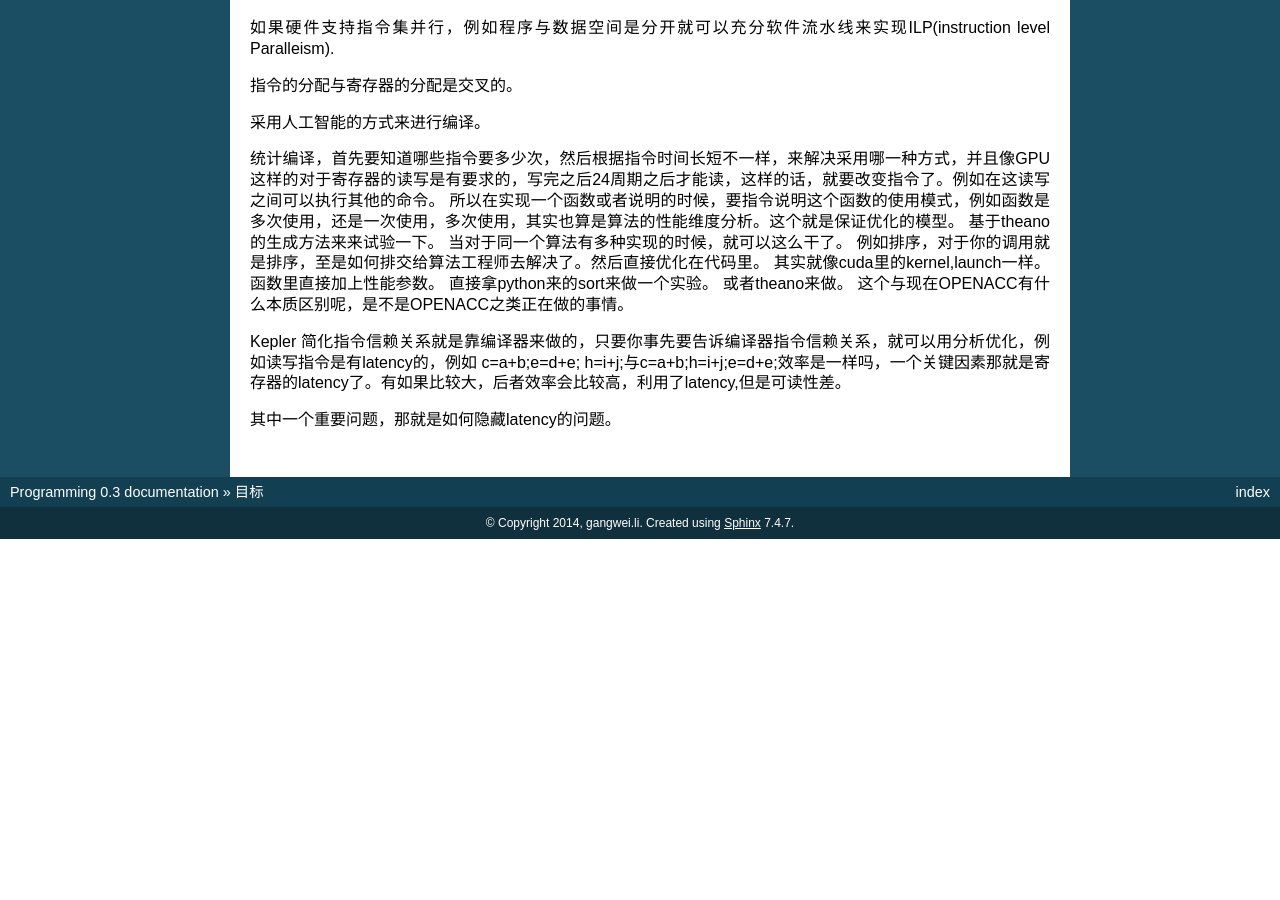
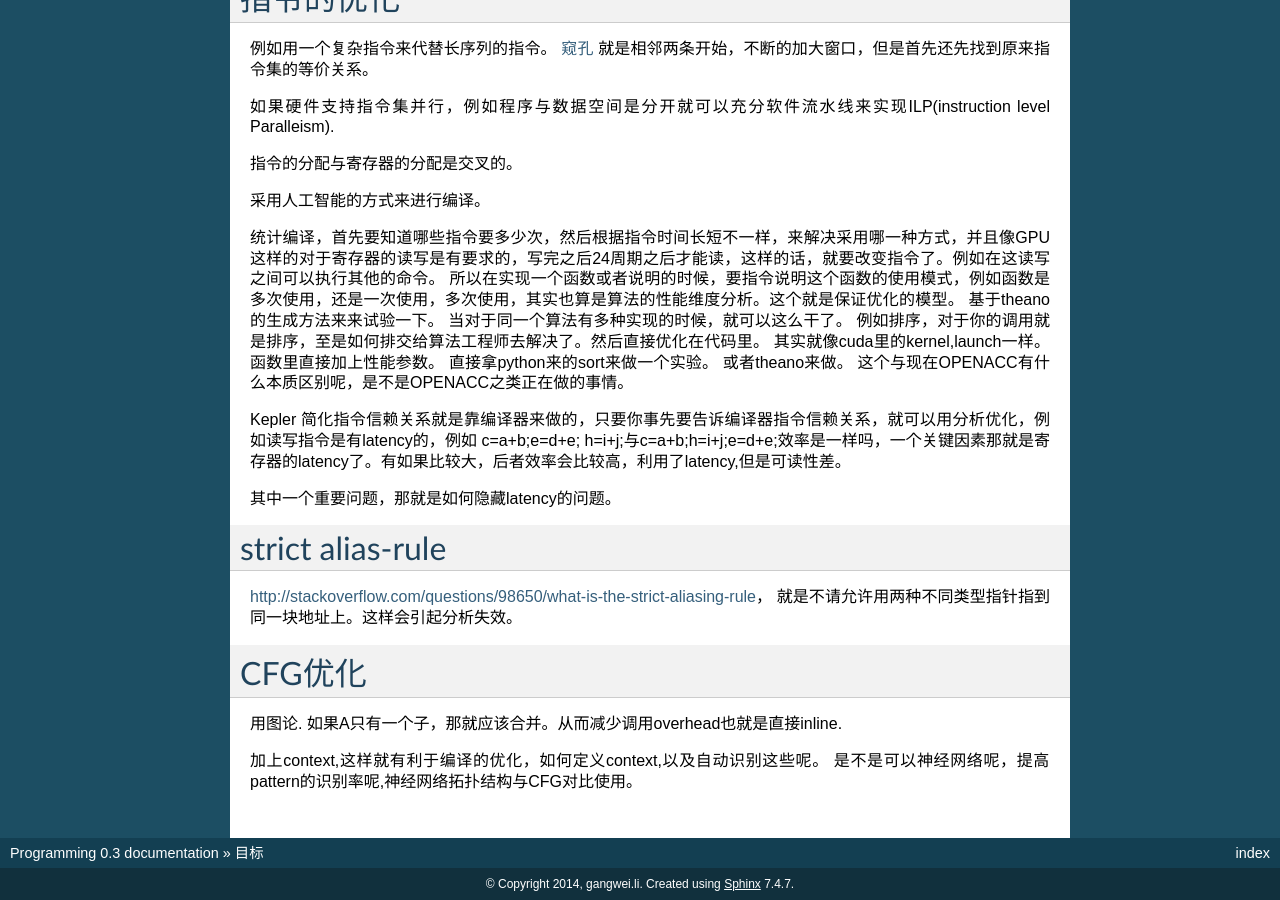
Before and after one commit to gwli/Programming, a Sphinx documentation site: the page built from source/content/Stage_3/LLVM/LLVMStudy.rst, in a window 1280 px wide and 900 px high, scrolled down 8807 px. Built offline with Sphinx 7.4.7, drawn with Linux system fonts in a browser that asks for light colours; before the commit the page ends 9346 px from its top, so only the background shows below that; some of the changed text lies outside the part shown.

Commit message:
strict alias rule

```diff
--- a/source/content/Stage_3/LLVM/LLVMStudy.rst
+++ b/source/content/Stage_3/LLVM/LLVMStudy.rst
@@ -453,6 +453,7 @@ instance interleaving
 Array remapping
 https://gcc.gnu.org/wiki/cauldron2015?action=AttachFile&do=view&target=Olga%20Golovanevsky_%20Memory%20Layout%20Optimizations%20of%20Structures%20and%20Objects.pdf
 
+LLVM的好处有自己独立的类型系统，通过对cast,getElementPtr就可以来分析内存的结构与利用率了。LLVM 包含基本的数据类型(void,bool.signed/unsigned,doboule,floating,int),并且长度从8bit到64bit,同时还有四种复杂的类型,pointer,array,structures,functions. 而c++的继承可以用结构体的嵌套来实现。
 
 
 结构体重排
@@ -507,3 +508,18 @@ Kepler 简化指令信赖关系就是靠编译器来做的，只要你事先要
 c=a+b;e=d+e; h=i+j;与c=a+b;h=i+j;e=d+e;效率是一样吗，一个关键因素那就是寄存器的latency了。有如果比较大，后者效率会比较高，利用了latency,但是可读性差。
 
 其中一个重要问题，那就是如何隐藏latency的问题。
+
+
+strict alias-rule
+=================
+
+http://stackoverflow.com/questions/98650/what-is-the-strict-aliasing-rule， 就是不请允许用两种不同类型指针指到同一块地址上。这样会引起分析失效。
+
+
+CFG优化
+========
+
+用图论. 如果A只有一个子，那就应该合并。从而减少调用overhead也就是直接inline.
+
+加上context,这样就有利于编译的优化，如何定义context,以及自动识别这些呢。
+是不是可以神经网络呢，提高 pattern的识别率呢,神经网络拓扑结构与CFG对比使用。
```
